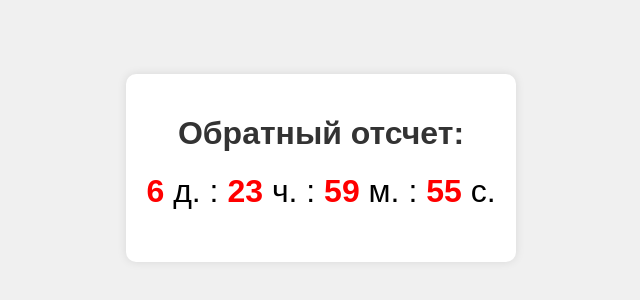
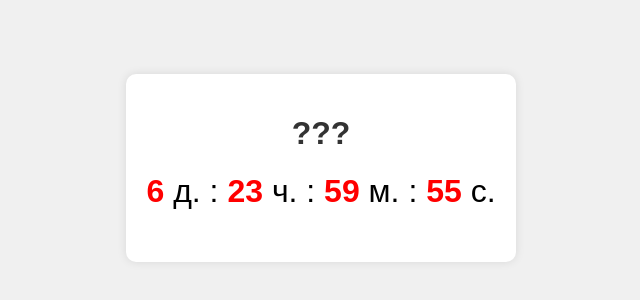
Before and after one commit to stikovich/hintssite, a plain HTML site: page index.html in a window 1280 px wide. Shown: the part 240-540 px from the top of the page, without its empty margins (319-959 px from the left). Drawn offline with Linux system fonts and the light colour scheme.

Commit message:
Update index.html

```diff
--- a/index.html
+++ b/index.html
@@ -10,7 +10,7 @@
 <body>
 
 <div class="timer-container">
-    <h1>Обратный отсчет:</h1>
+    <h1>???</h1>
     <p id="timer"></p>
 </div>
 </body>
```
